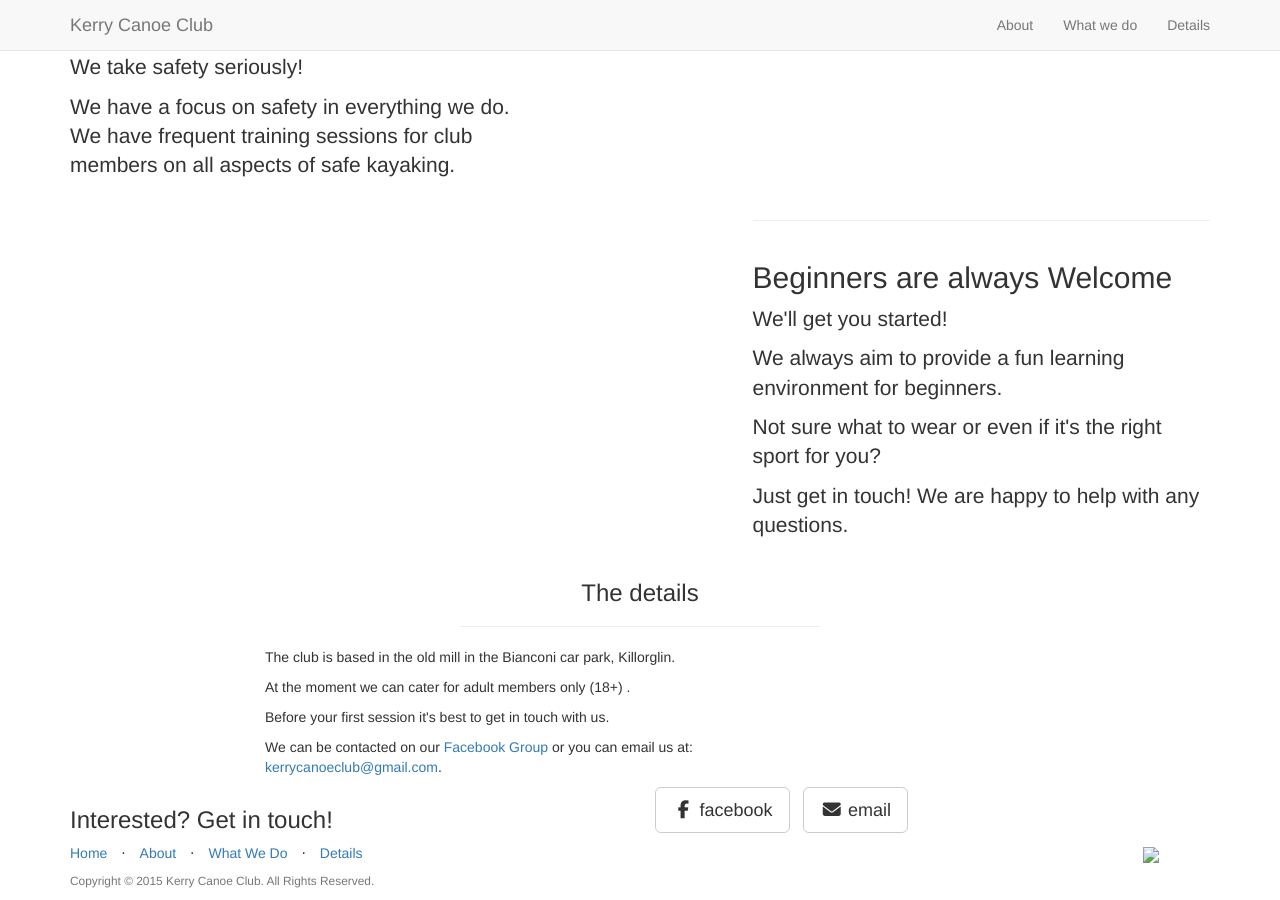
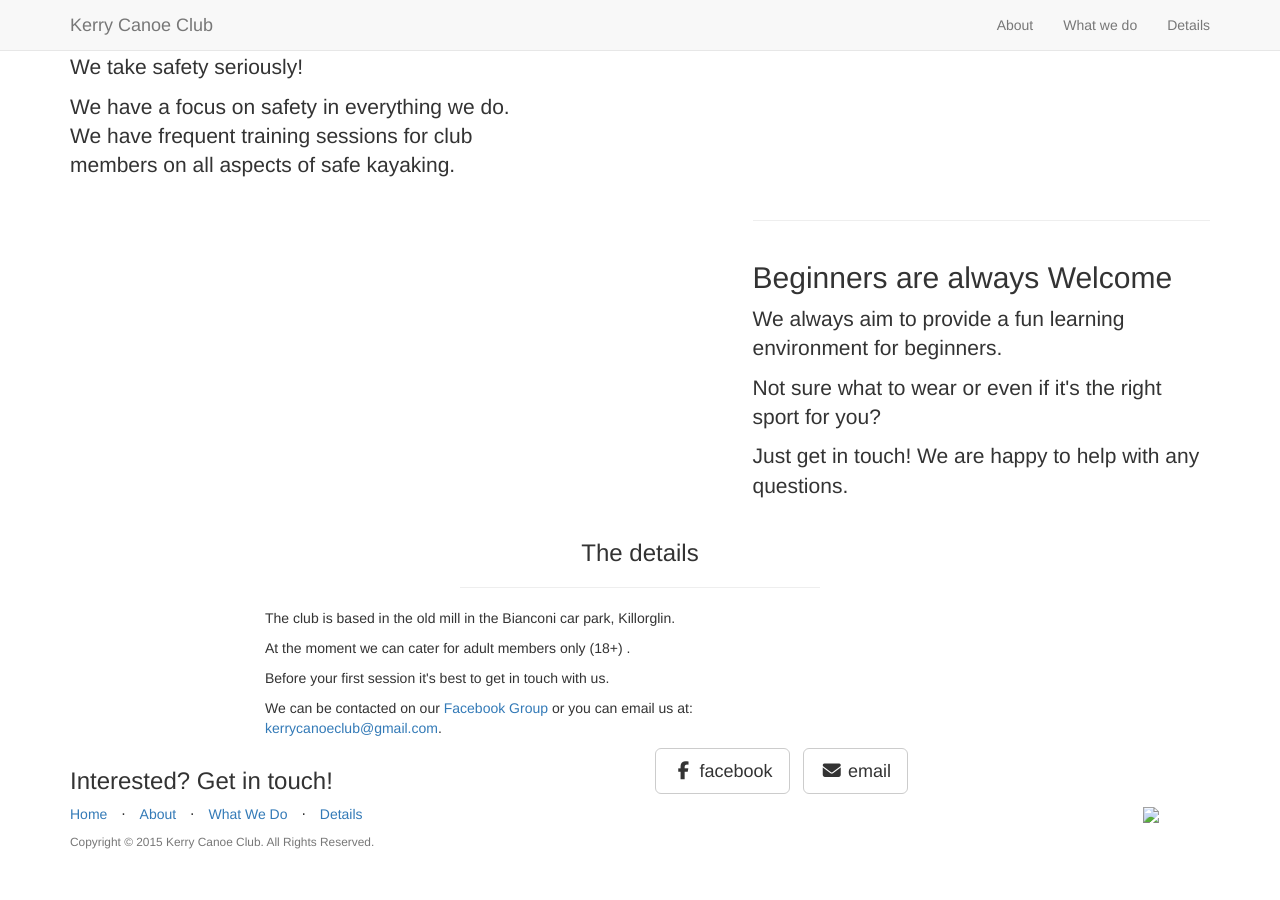
Before and after one commit to kerrycanoeclub/kerrycanoeclub.github.io, a Jekyll site: the page built from _posts/2014-09-21-services-4.markdown, in a window 1280 px wide and 900 px high, scrolled down 1092 px. Built offline with Jekyll 4.4.1, drawn with Linux system fonts in a browser that asks for light colours; nearby versions of some CDN libraries; library files that are not in the unit come from our copies; after the commit the page ends 1953 px from its top, so only the background shows below that.

Commit message:
rephrase

```diff
--- a/_posts/2014-09-21-services-4.markdown
+++ b/_posts/2014-09-21-services-4.markdown
@@ -5,7 +5,6 @@ category: Services
 title: Beginners are always Welcome
 description: |
 ---
-<p>We'll get you started!</p>
 <p>We always aim to provide a fun learning environment for beginners.</p>
 <p>Not sure what to wear or even if it's the right sport for you?</p>
 <p>Just get in touch! We are happy to help with any questions.</p>
```
